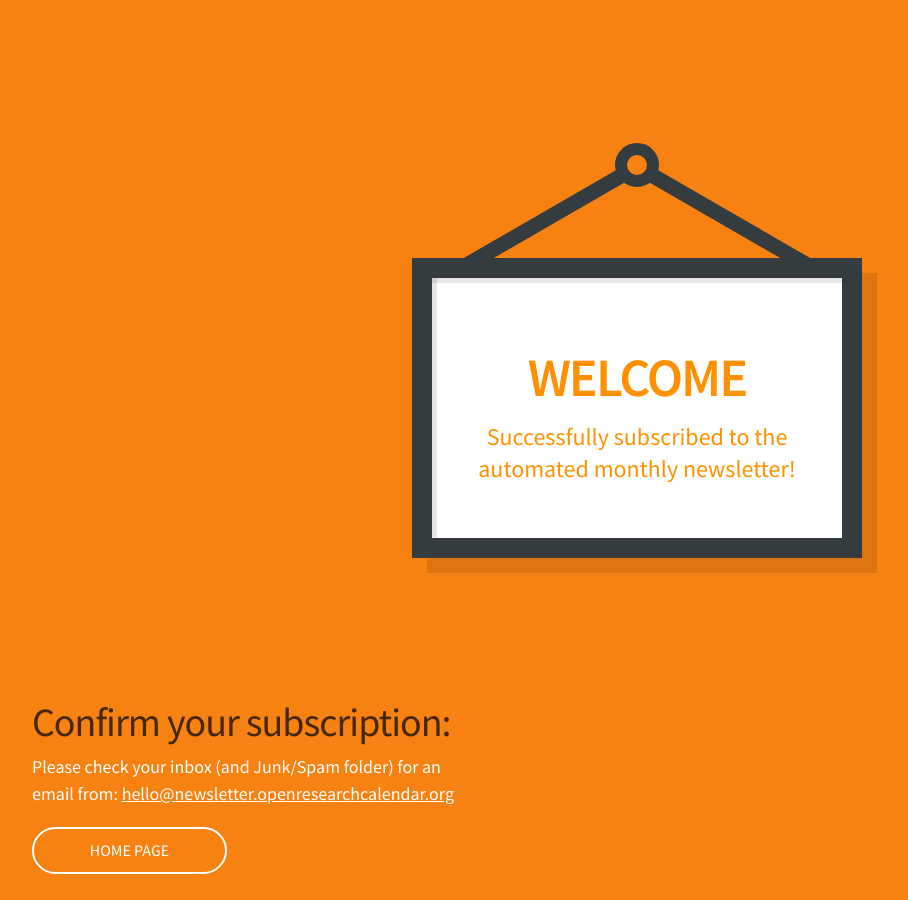
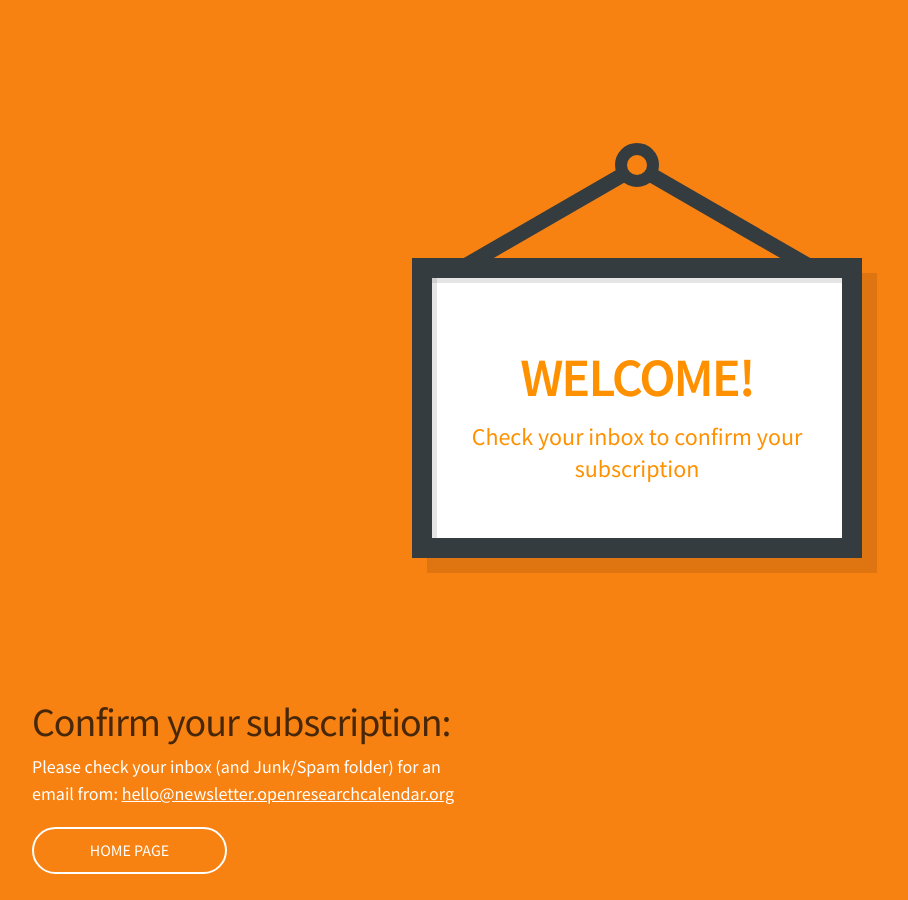
Before and after one commit to openresearchcalendar/openresearchcalendar.github.io, a Jekyll site: the page subscribed.html, which Jekyll copies as it is, in a window 1280 px wide. Shown: the whole page, without its empty margins (3-911 px from the left). Built offline with Jekyll 4.4.1, drawn with Linux system fonts in a browser that asks for light colours; nearby versions of some CDN libraries; comment, search, counter and statistics services are not loaded.

Commit message:
update subscription message

```diff
--- a/subscribed.html
+++ b/subscribed.html
@@ -364,10 +364,10 @@
 	<div class="post right"></div>
 	<div class="pane">
 		<div class="headline sign-text-color">
-			Welcome
+			Welcome!
 		</div>
 		<div class="context sign-text-color">
-			Successfully subscribed to the automated monthly newsletter!
+			Check your inbox to confirm your subscription
 		</div>
 	</div>
 </div>
```
